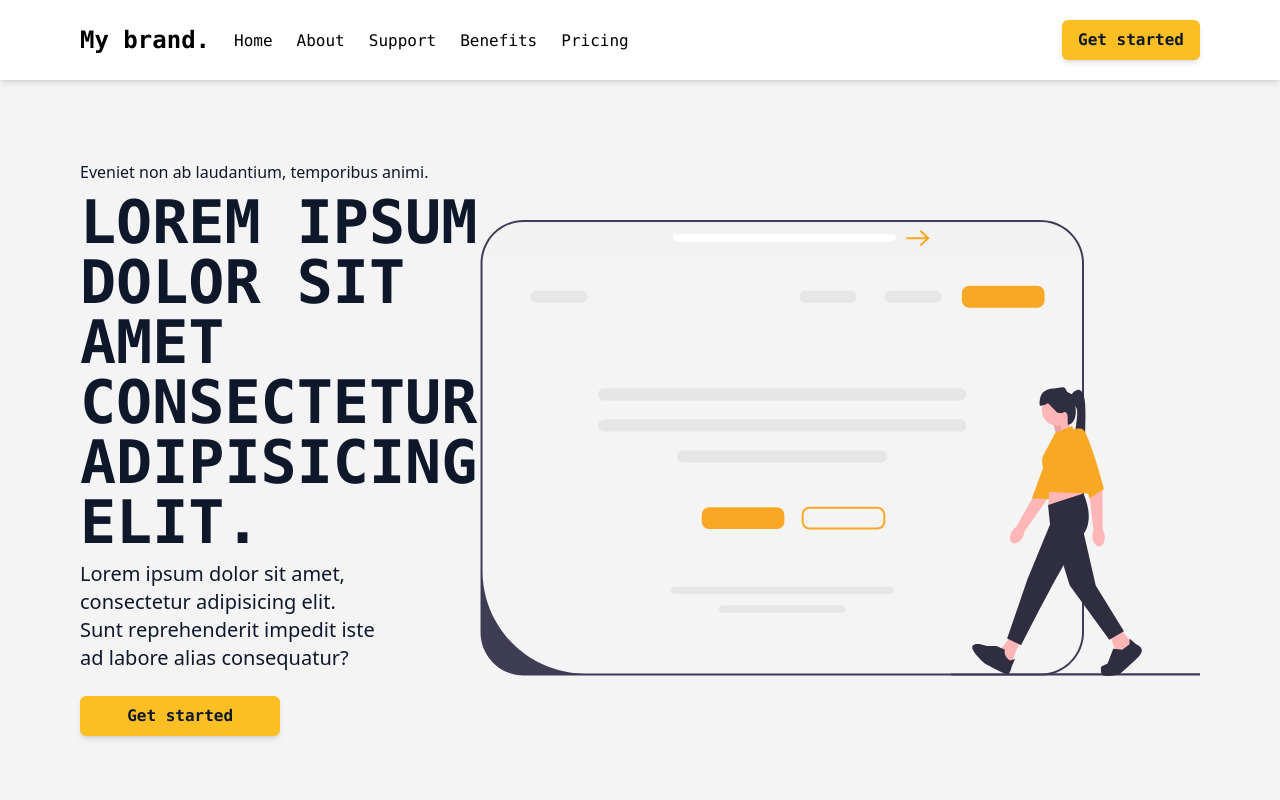
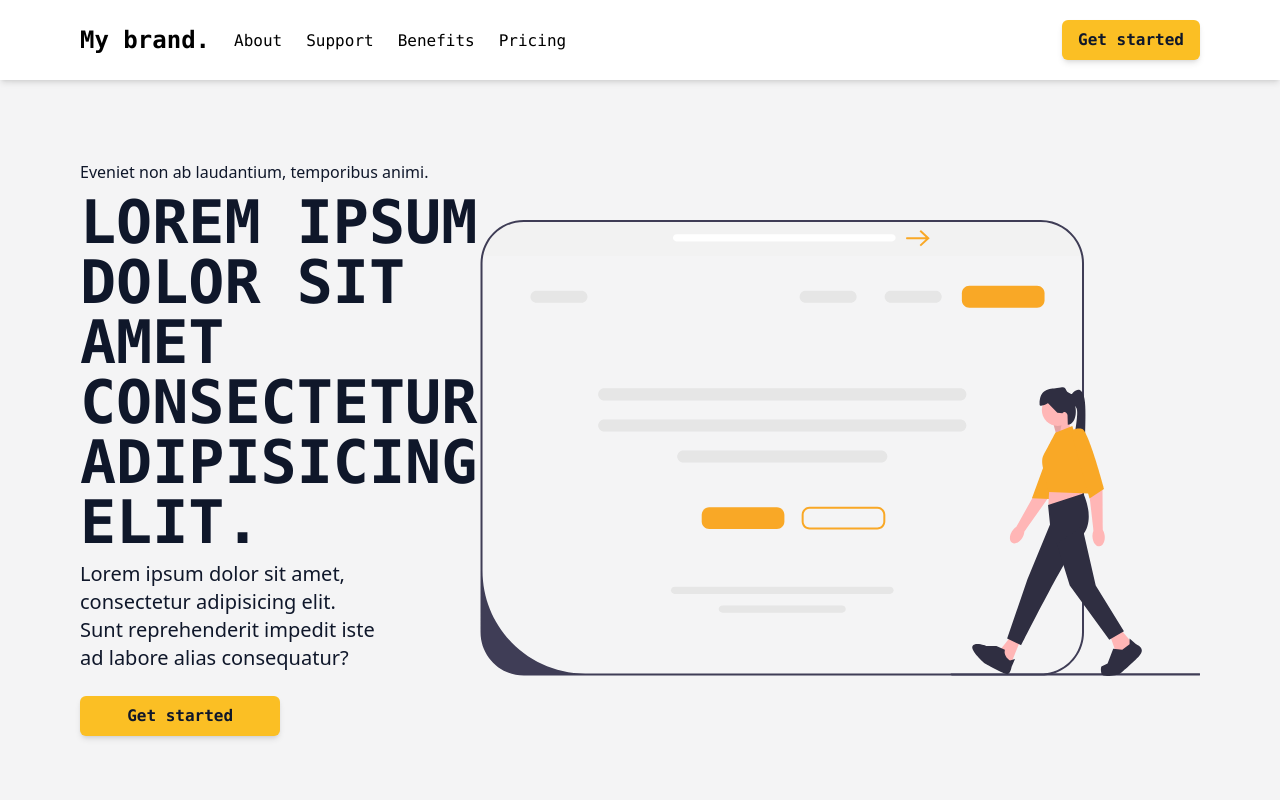
Before and after one commit to franodangelo/Services-SPA, a React (Create React App) app: page / in a window 1280 px wide. Shown: the top 800 px of the page. Built offline with nearby package versions, Linux system fonts and the light colour scheme.

Commit message:
linked the logo and removed Home section

```diff
--- a/src/components/Navbar.jsx
+++ b/src/components/Navbar.jsx
@@ -13,10 +13,11 @@ export default function Navbar() {
         <nav className="fixed w-screen h-20 z-10 bg-white shadow-md transition-all">
             <div className="flex w-full h-full px-10 md:px-16 lg:px-20 justify-between items-center">
                 <section className="flex items-center gap-6">
-                    <h1 className="font-bold text-2xl">My brand.</h1>
-                    <ul className="hidden md:flex gap-6">
+                    <ul className="hidden md:flex gap-6 items-center">
                         <li className="font-sans cursor-pointer hover:text-amber-400 hover:font-bold hover:ease-in duration-150">
-                            <Link to="home" smooth={true} offset={-150} duration={1000}>Home</Link>
+                            <Link to="home" smooth={true} offset={-150} duration={1000}>
+                                <h1 className="font-bold text-2xl">My brand.</h1>
+                            </Link>
                         </li>
                         <li className="font-sans cursor-pointer hover:text-amber-400 hover:font-bold hover:ease-in duration-150">
                             <Link to="about" smooth={true} offset={-220} duration={1000}>About</Link>
```
